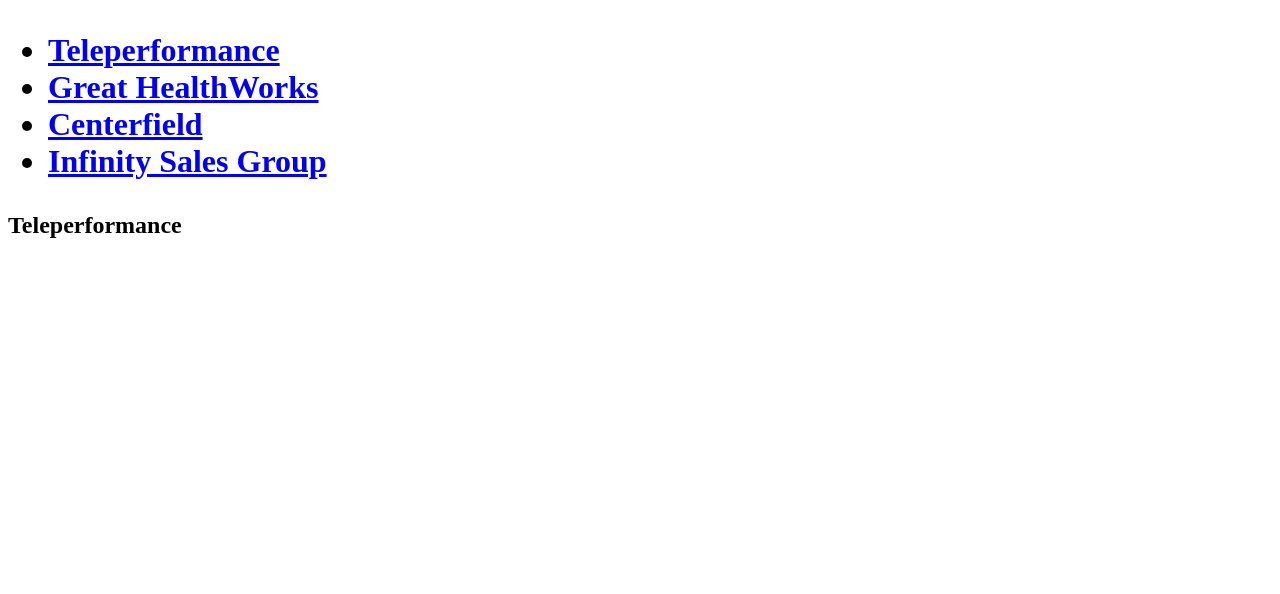
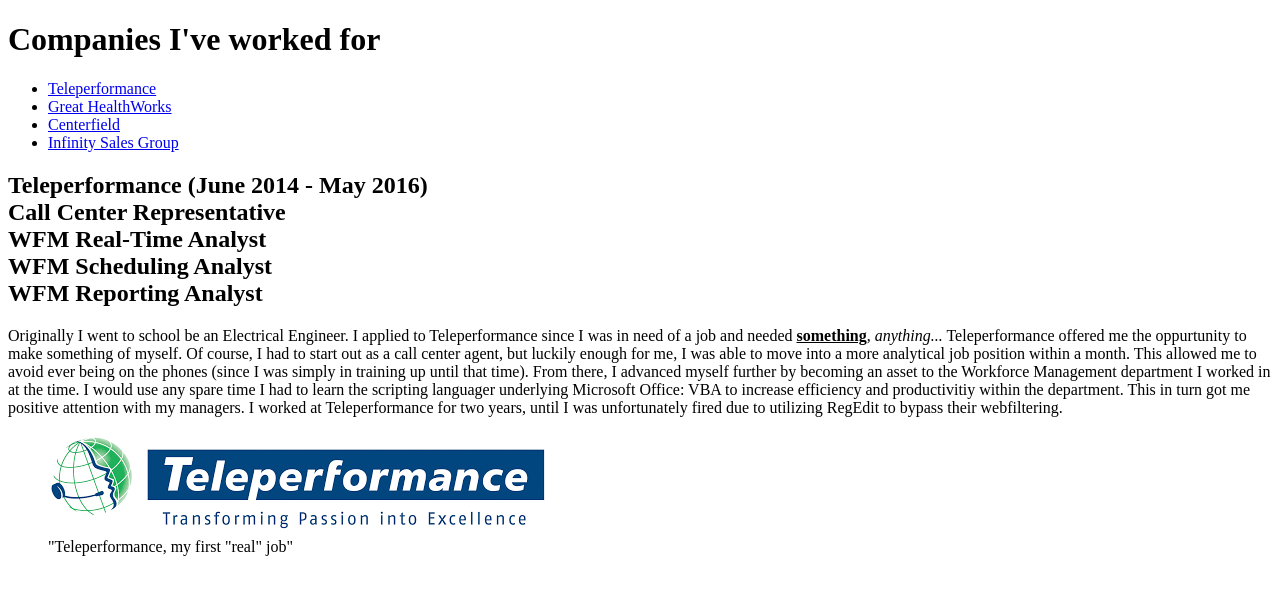
Before and after one commit to green8ball/html-me-something, a plain HTML site: page index.html in a window 1280 px wide. Drawn offline with Linux system fonts and the light colour scheme.

Commit message:
Added first section: Teleperformance

```diff
--- a/index.html
+++ b/index.html
@@ -6,7 +6,7 @@
         </title>
         <body>
             <header>
-                <h1>
+                <h1>Companies I've worked for</h1>
                 <nav>
                     <ul>
                         <li><a href="#tp">Teleperformance</a></li>
@@ -15,15 +15,27 @@
                         <li><a href="#isg">Infinity Sales Group</a></li>
                     </ul>
                 </nav>
-                </h1>
             </header>
 
             <main>
                 <article>
                     <section>
                         <a name="tp"></a>
-                        <h2>Teleperformance</h2>
-                        <p></p>
+                        <h2>Teleperformance (June 2014 - May 2016) <br>Call Center Representative<br>WFM Real-Time Analyst<br>WFM Scheduling Analyst<br>WFM Reporting Analyst</h2>
+                        <p>Originally I went to school be an Electrical Engineer.
+                            I applied to Teleperformance since I was in need of a job and needed <u><b>something</u></b>, <i>anything...</i>
+                            Teleperformance offered me the oppurtunity to make something of myself.
+                            Of course, I had to start out as a call center agent, but luckily enough for me, I was able to move into a more analytical job position within a month.
+                            This allowed me to avoid ever being on the phones (since I was simply in training up until that time).
+                            From there, I advanced myself further by becoming an asset to the Workforce Management department I worked in at the time.
+                            I would use any spare time I had to learn the scripting languager underlying Microsoft Office: VBA to increase efficiency and productivitiy within the department.
+                            This in turn got me positive attention with my managers.
+                            I worked at Teleperformance for two years, until I was unfortunately fired due to utilizing RegEdit to bypass their webfiltering.
+                        </p>
+                        <figure>
+                            <img src="images/teleperformance.png" alt="Teleperformance, my first &quot;real&quot; job"/>
+                            <figcaption>"Teleperformance, my first &quot;real&quot; job"</figcaption>
+                        </figure>
                     </section>
                 </article>
             </main>
```
Also changed, not shown: images/teleperformance.png (added).
